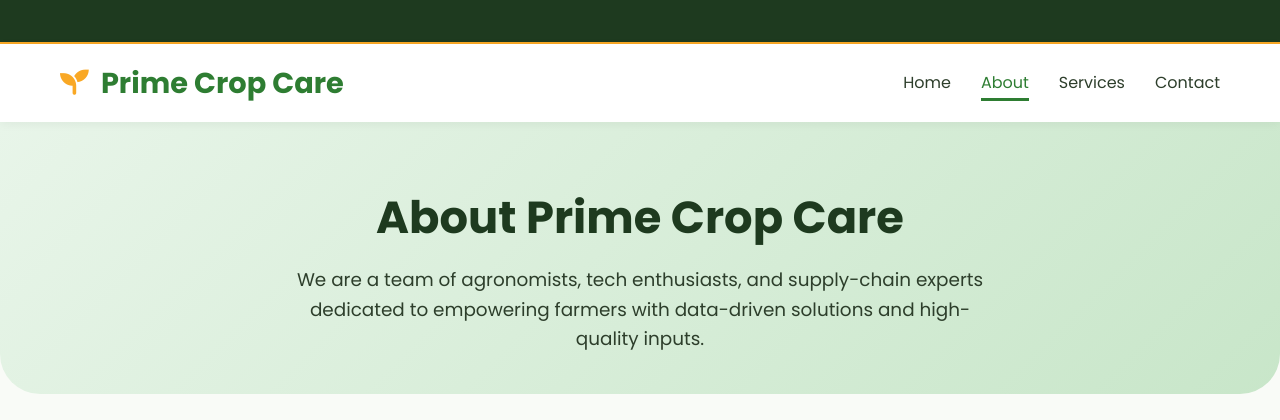
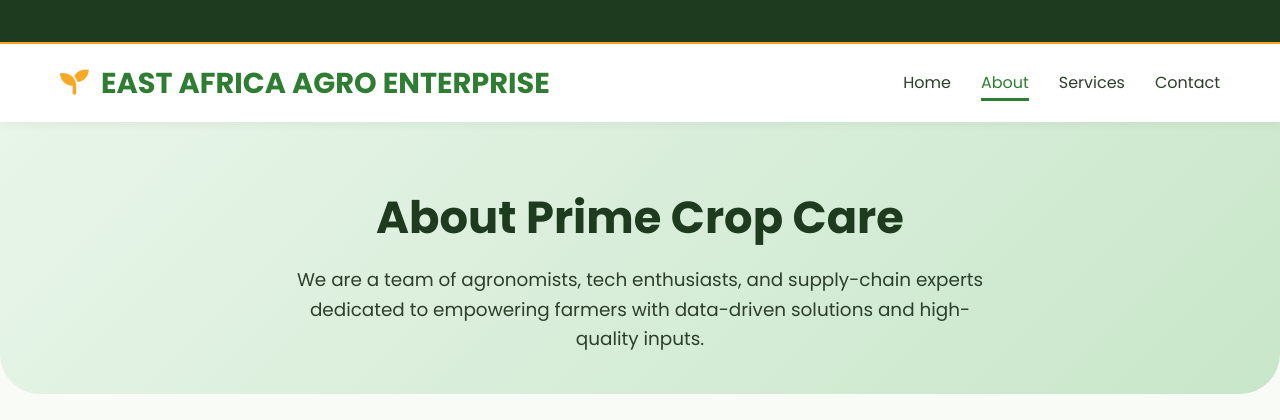
Before and after one commit to Godcode100/Agro-Enterprise, a Django app: page /about/ in a window 1280 px wide. Shown: the top 420 px of the page. Run offline with Django 5.2, Linux system fonts and the light colour scheme.

Commit message:
Update base.html

```diff
--- a/pages/templates/pages/base.html
+++ b/pages/templates/pages/base.html
@@ -184,7 +184,7 @@
     <nav>
         <div class="container">
             <div class="logo">
-                <i class="fas fa-seedling"></i> Prime Crop Care
+                <i class="fas fa-seedling"></i> EAST AFRICA AGRO ENTERPRISE
             </div>
             <div class="hamburger" id="hamburger">
                 <i class="fas fa-bars"></i>
```
